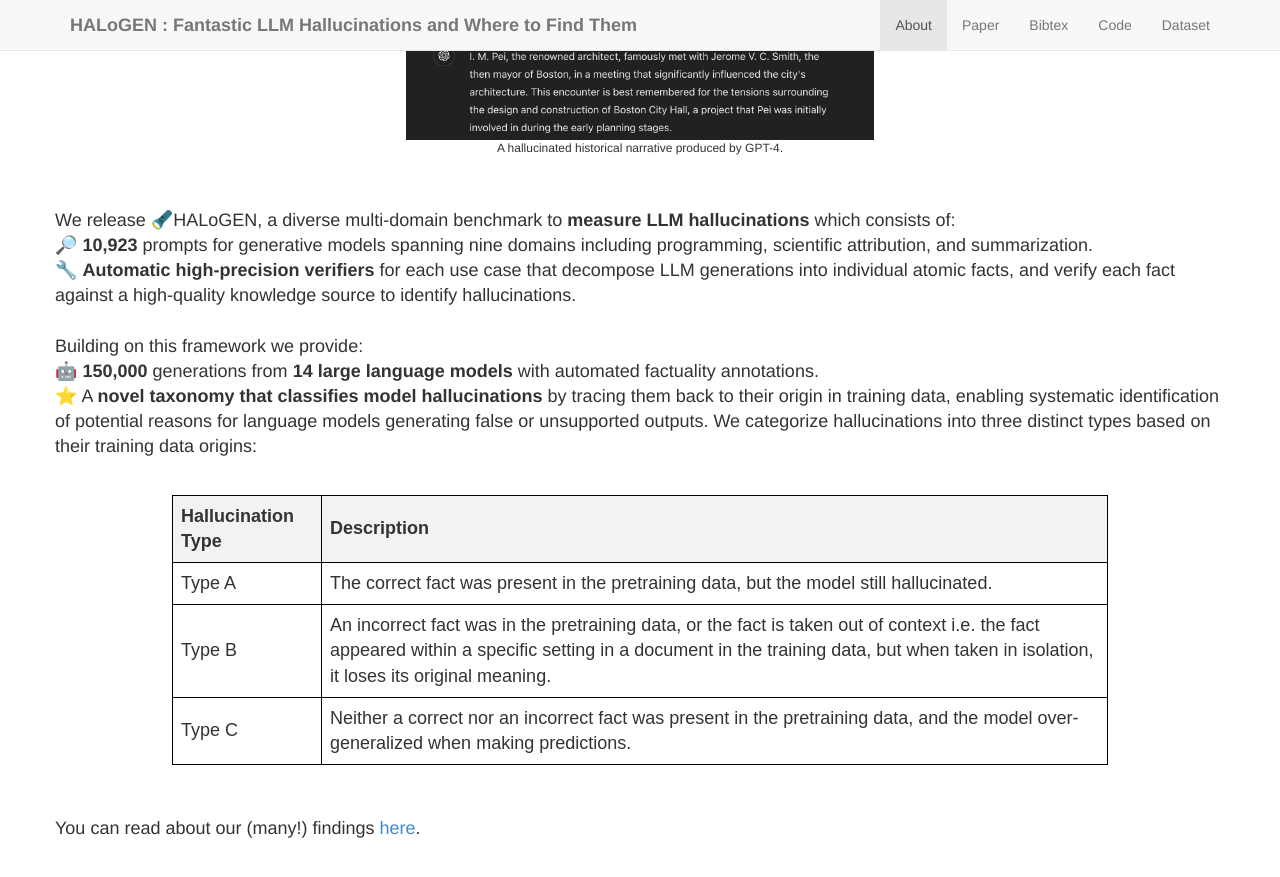
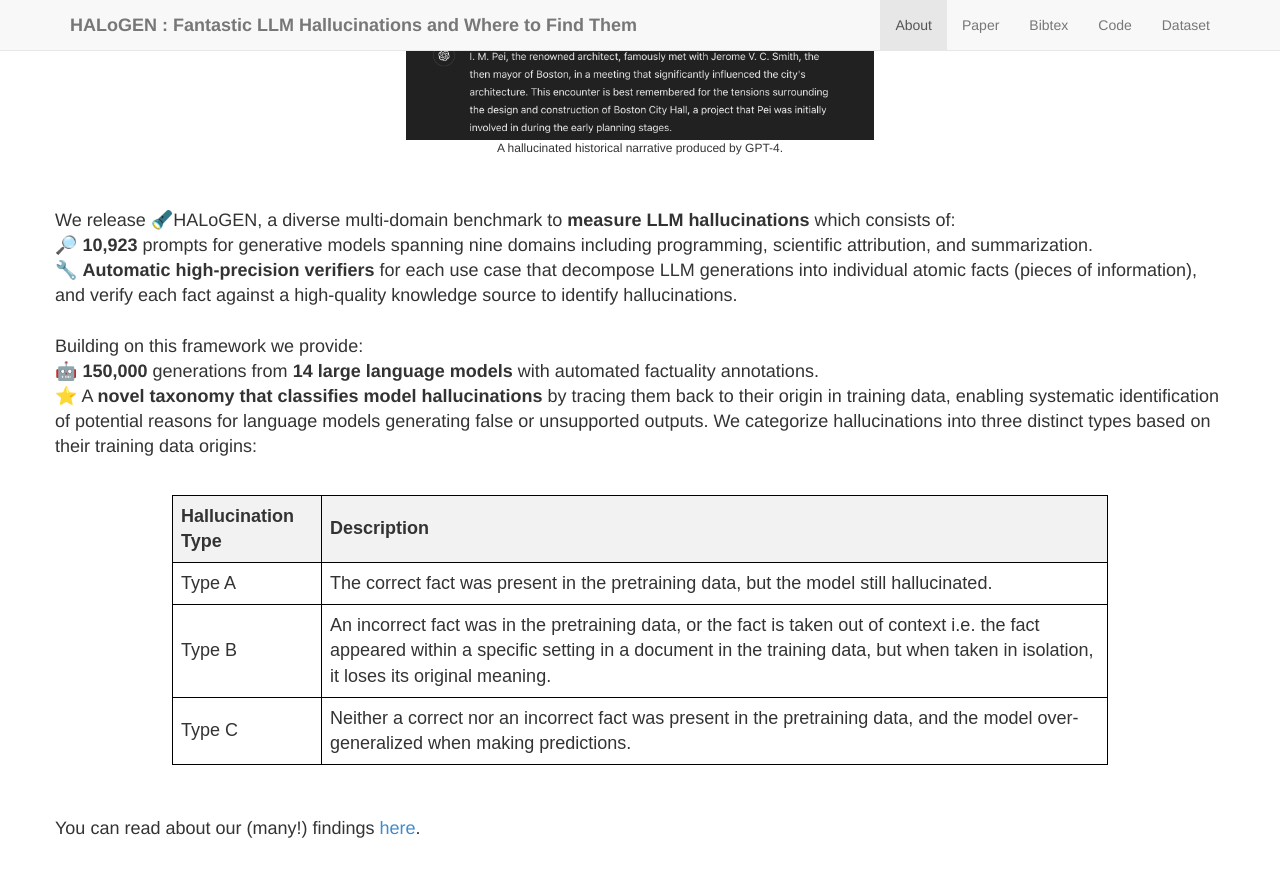
Before and after one commit to halogen-hallucinations/halogen-hallucinations.github.io, a Jekyll site: the page built from index.md, in a window 1280 px wide and 900 px high, scrolled down 1200 px. Shown: the top 877 px of the window. Built offline with Jekyll 4.4.1, drawn with Linux system fonts in a browser that asks for light colours; our own code applies the rules of GitHub Pages for plain Markdown files.

Commit message:
Update about_title.html

```diff
--- a/_includes/about_title.html
+++ b/_includes/about_title.html
@@ -29,7 +29,7 @@
 
             <p>We release 🔦HALoGEN, a diverse multi-domain benchmark to <b>measure LLM hallucinations</b> which consists of:</br>
             🔎 <b>10,923</b> prompts for generative models spanning nine domains including programming, scientific attribution, and summarization.</br>
-            🔧 <b>Automatic high-precision verifiers</b> for each use case that decompose LLM generations into individual atomic facts, and verify each fact against a high-quality knowledge source to identify hallucinations.</br></br>
+            🔧 <b>Automatic high-precision verifiers</b> for each use case that decompose LLM generations into individual atomic facts (pieces of information), and verify each fact against a high-quality knowledge source to identify hallucinations.</br></br>
 
         Building on this framework we provide:</br>
 
```
